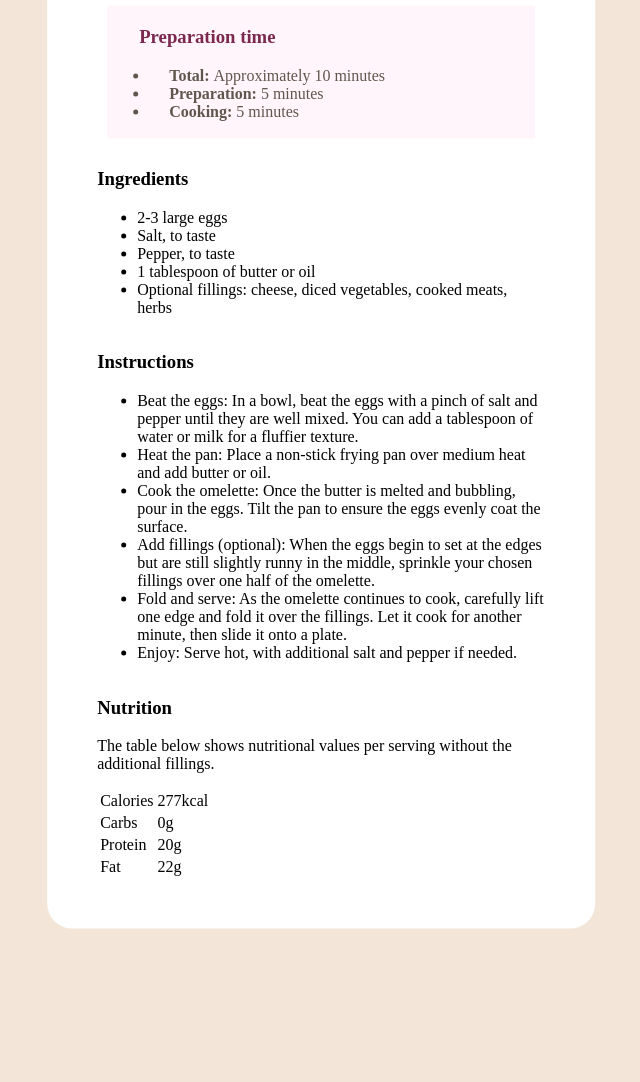
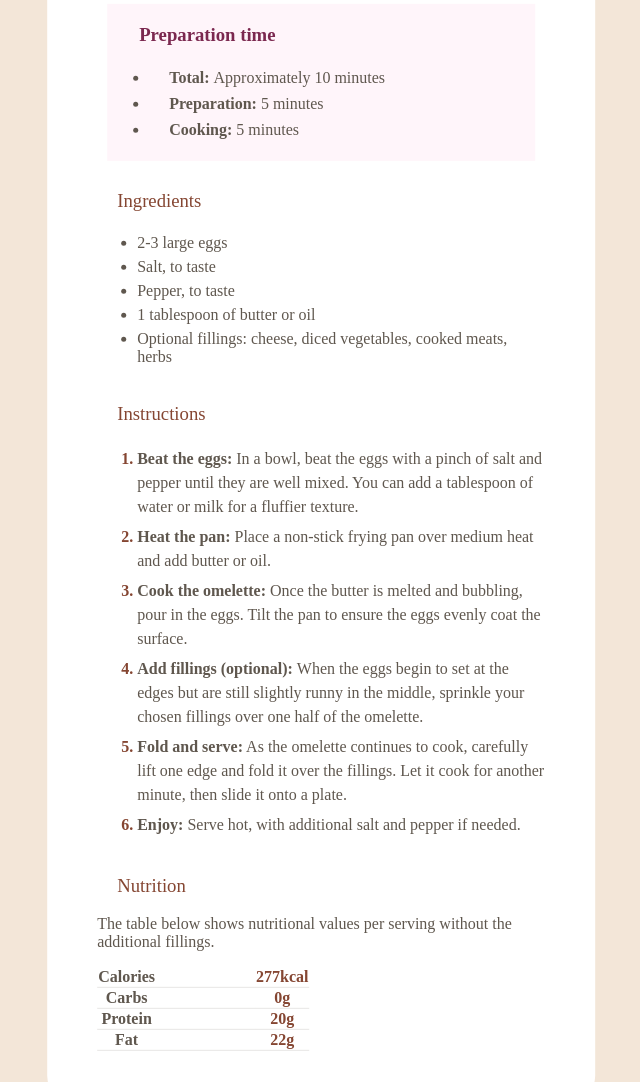
Before and after one commit to TASnim4555/FRONTEND-challenges, a plain HTML site: page recipe-page-main/HTML codes/index.html in a window 1280 px wide. Shown: the part 430-1512 px from the top of the page, without its empty margins (202-842 px from the left). Before the commit the page ends 1402 px from the top, so only its background shows below. Drawn offline with Linux system fonts and the light colour scheme.

Commit message:
last phase

```diff
--- a/recipe-page-main/Css code/s1.css
+++ b/recipe-page-main/Css code/s1.css
@@ -46,6 +46,9 @@ padding: 2px;
     color: hsl(30, 10%, 34%);
 
 }
+.prepration ul li{
+padding: 4px 0;
+}
 .prepration  span{
 font-weight: 600;
 padding-left: 20px;
@@ -59,3 +62,59 @@ font-size: 16px;
     color:  hsl(332, 51%, 32%);
 
 }
+.ingredients h3 ,.instructions h3,.nutrition h3{
+    font-family: "Young Serif",serif;
+    font-weight:100;
+    color: hsl(14, 45%, 36%);
+    padding: 0 20px;
+}
+.ingredients ul,.instructions ul,p {
+    font-family: "Outfit";
+    color: hsl(30, 10%, 34%);
+
+}
+
+.ingredients ul li,.instructions ul li{
+    padding:  3px 0;
+}
+.instructions ul span {
+font-weight: 600;
+/* padding-left:  20px; */
+}
+.instructions ul li{
+    list-style-type:decimal;
+    line-height: 1.5;
+
+}
+.ingredients ul li::marker{
+font-weight: lighter;
+}
+.instructions ul li::marker{
+  font-weight:600;
+  color: hsl(14, 45%, 36%);
+font-family: "Outfit";
+
+
+
+}
+.nutrition table{
+    border-collapse: collapse;
+    text-align: center;
+}
+.nutrition table tr{
+    border-bottom: 1px solid rgb(95, 87, 78,0.15) ;
+}
+.nutrition table tr .one{
+    font-family: "Outfit";
+    color: hsl(30, 10%, 34%);
+    padding-right: 100px;
+
+
+
+}
+.nutrition table tr td{
+    font-family: "Outfit";
+    color: hsl(14, 45%, 36%);
+    font-weight: 600;
+
+}
--- a/recipe-page-main/HTML codes/index.html
+++ b/recipe-page-main/HTML codes/index.html
@@ -1,3 +1,4 @@
+
 <!DOCTYPE html>
 <html lang="en">
 <head>
@@ -28,11 +29,11 @@
         <section class="ingredients">
             <h3> Ingredients</h3>
             <ul>
-    <li>2-3 large eggs</li>
-    <li> Salt, to taste</li>
-    <li> Pepper, to taste</li>
-    <li> 1 tablespoon of butter or oil</li>
-    <li> Optional fillings: cheese, diced vegetables, cooked meats, herbs
+    <li><span></span>2-3 large eggs</li>
+    <li> <span></span>Salt, to taste</li>
+    <li><span></span> Pepper, to taste</li>
+    <li><span></span> 1 tablespoon of butter or oil</li>
+    <li> <span></span>Optional fillings: cheese, diced vegetables, cooked meats, herbs
     </li>
             </ul>
 
@@ -54,19 +55,19 @@
             <p> The table below shows nutritional values per serving without the additional fillings.</p>
           <table>
             <tr>
-                <td>Calories</td>
+                <td class="one">Calories</td>
                 <td>277kcal</td>
             </tr>
             <tr>
-                <td>Carbs</td>
+                <td class="one">Carbs</td>
                 <td>0g</td>
             </tr>
             <tr>
-                <td>Protein</td>
+                <td class="one">Protein</td>
                 <td>20g</td>
             </tr>
             <tr>
-                <td>Fat</td>
+                <td class="one">Fat</td>
                 <td>22g</td>
             </tr>
           </table>
```
